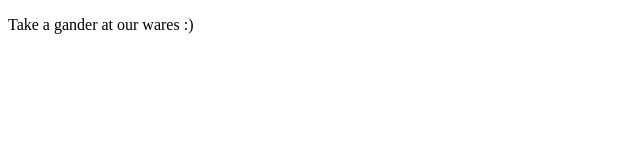
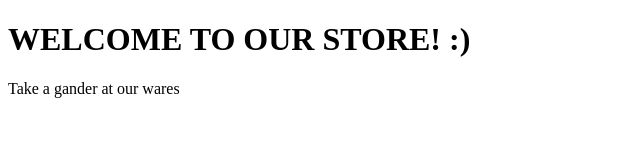
Before and after one commit to jTaylo99/ChuTayStore, a plain HTML site: page index.html in a window 1280 px wide. Shown: the whole page, without its empty margins (0-640 px from the left). Drawn offline with Linux system fonts and the light colour scheme.

Commit message:
Changed title and added header

```diff
--- a/index.html
+++ b/index.html
@@ -2,9 +2,10 @@
 <html lang="en">
 <head>
     <meta charset="UTF-8">
-    <title>Welcome to ChuTay Store!</title>
+    <title>ChuTay Store</title>
 </head>
 <body>
-<p>Take a gander at our wares :)</p>
+<H1> WELCOME TO OUR STORE! :)</H1>
+<p>Take a gander at our wares</p>
 </body>
 </html>
```
